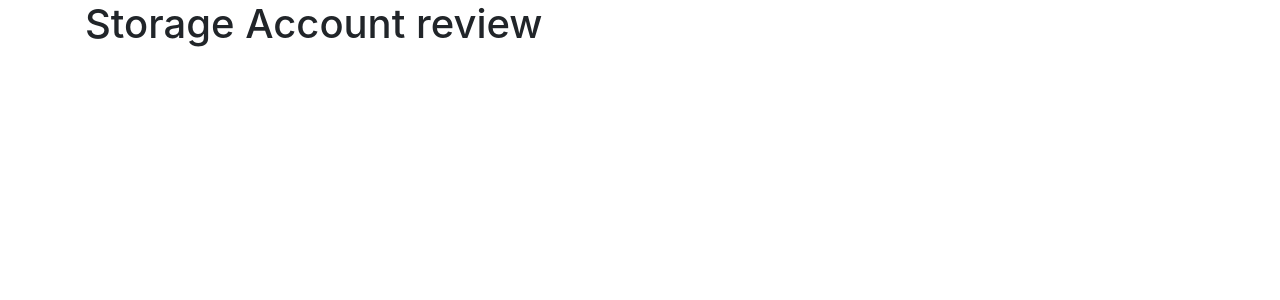
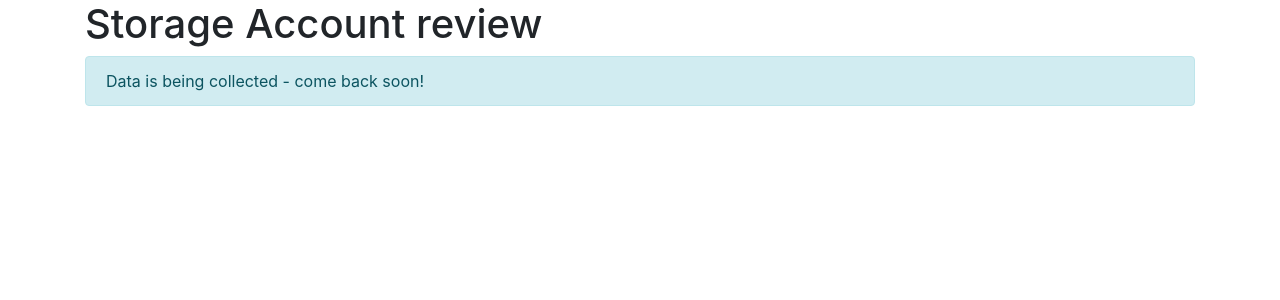
Before and after one commit to markusbnet/AzReformo, a FastAPI app: page /storage in a window 1280 px wide. Shown: the part 56-356 px from the top of the page. Run offline with FastAPI, Linux system fonts and the light colour scheme; some libraries are stand-ins or nearby versions.

Commit message:
new issues, but workable

```diff
--- a/app/storage.py
+++ b/app/storage.py
@@ -4,7 +4,6 @@ from azure.mgmt.subscription import SubscriptionClient
 from auth import CREDENTIALS
 
 accounts = []
-
 
 def list_subscriptions():
     client = SubscriptionClient(CREDENTIALS)
@@ -18,7 +17,6 @@ def list_subscriptions():
     return subs
 
 
-# we need to think about pulling this data at the beginning of the run and storing it somewhere. then run a background job to refresh it every x minutes.
 def storage_list():
     subs = list_subscriptions()
     for sub in subs:
--- a/app/templates/pages/storage.html
+++ b/app/templates/pages/storage.html
@@ -20,6 +20,11 @@
     </div>
     {% endfor %}
     </div>
+    {% if not storage_accounts %}
+    <div class="alert alert-info" role="alert">
+	Data is being collected - come back soon!
+    </div>
+    {% endif %}
 </div>
 
 {% endblock %}
```
